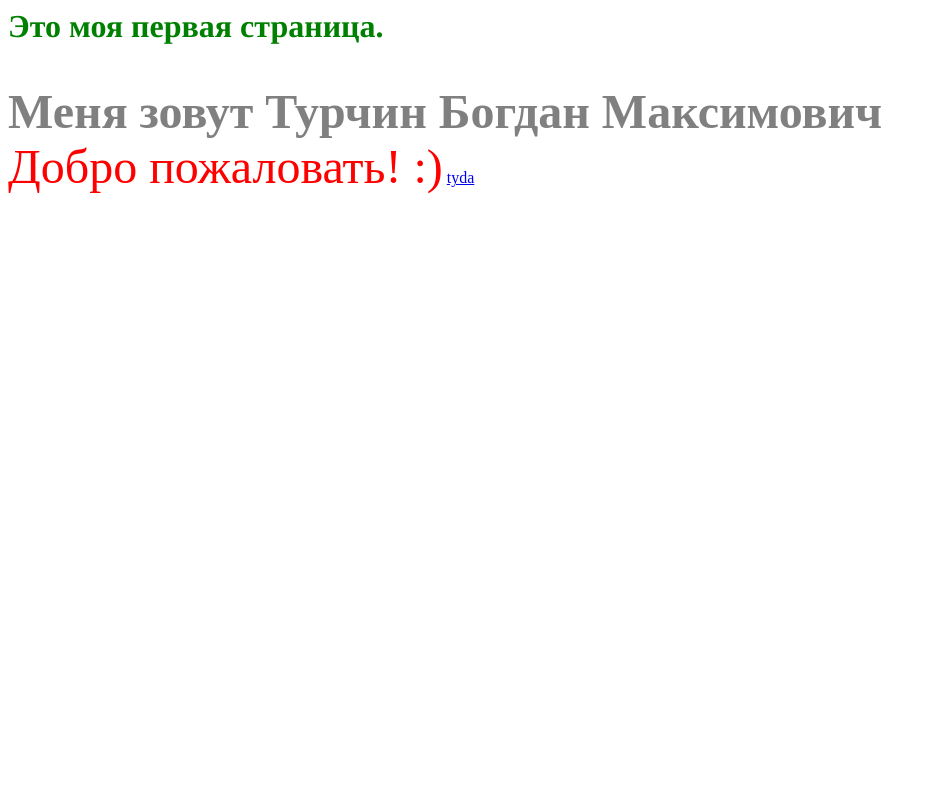
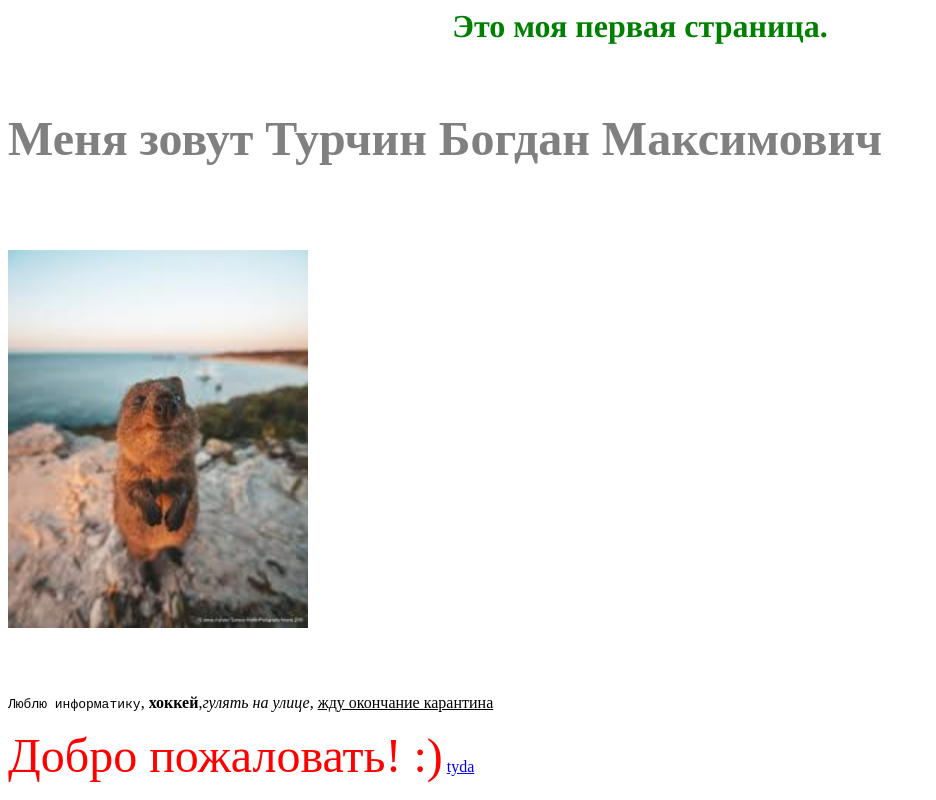
Before and after one commit to Bogotur16/Bogotur16.github.io, a plain HTML site: page index.html in a window 1280 px wide. Shown: the whole page, without its empty margins (0-936 px from the left). Drawn offline with Linux system fonts and the light colour scheme.

Commit message:
ochko 2)

```diff
--- a/index.html
+++ b/index.html
@@ -6,13 +6,22 @@
 
 <body>
     <h1>
+        <p align="center">
         <font color = "green" face = "Times">Это моя первая страница.</font>
+        </p>
         </h1>
     <br>
-    <b><font color = "grey" size="99"
-        face ="lazy dog">Меня зовут Турчин Богдан Максимович</font>
+    <b>
+        <p align="justify">
+        <font color = "grey" size="99"
+            face ="lazy dog">Меня зовут Турчин Богдан Максимович</font>
+        </p>
     </b>
     <br>
+    <img src="img/Ezhik.jpg" width="300" Vspace="50" alt="смешной ёжик" >
+    <p align="justify">
+        <tt>Люблю информатику</tt>, <b>хоккей</b>,<i>гулять на улице</i>, <u>жду окончание карантина</u>
+    </p>
     <font color ="red"size="20"
     face="Brush Script MT " >Добро пожаловать! :)</font>
     <a href="hhee.html">tyda
```
Also changed, not shown: img/Ezhik.jpg (added).
